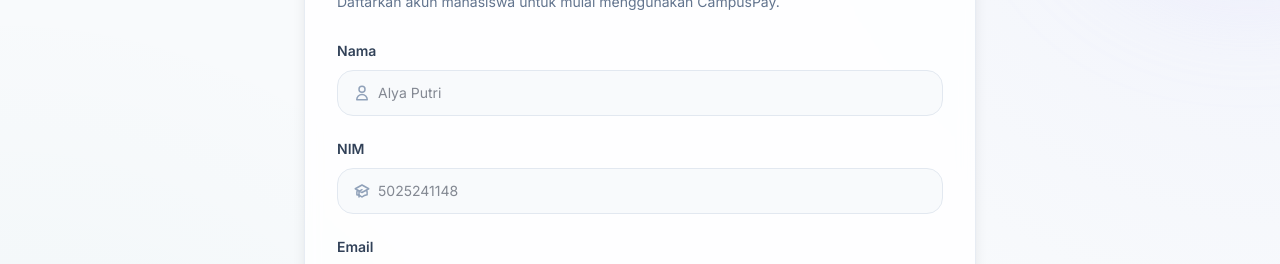
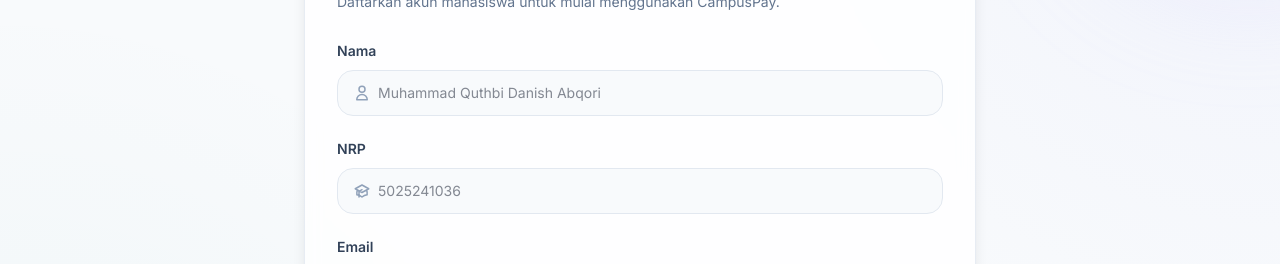
Before and after one commit to My-Bini-Gweh/mbg_frontend, a Next.js app: page /register in a window 1280 px wide. Shown: the part 220-484 px from the top of the page. Built offline with nearby package versions, Linux system fonts and the light colour scheme; no server answers.

Commit message:
test: change placeholder v2

```diff
--- a/src/components/forms/RegisterForm.tsx
+++ b/src/components/forms/RegisterForm.tsx
@@ -54,12 +54,12 @@ export function RegisterForm() {
             onChange={(event) => setName(event.target.value)}
             required
             className="w-full rounded-2xl border border-slate-200 bg-slate-50 py-3 pl-10 pr-4 text-sm outline-none transition focus:border-indigo-400 focus:bg-white focus:ring-4 focus:ring-indigo-100 hover:border-slate-300"
-            placeholder="Alya Putri"
+            placeholder="Muhammad Quthbi Danish Abqori"
           />
         </div>
       </label>
       <label className="block">
-        <span className="text-sm font-semibold text-slate-700">NIM</span>
+        <span className="text-sm font-semibold text-slate-700">NRP</span>
         <div className="relative mt-2">
           <svg className="pointer-events-none absolute left-4 top-1/2 -translate-y-1/2 size-4.5 text-slate-400" fill="none" viewBox="0 0 24 24" stroke="currentColor" strokeWidth={2}>
             <path strokeLinecap="round" strokeLinejoin="round" d="M12 14l9-5-9-5-9 5 9 5zm0 0l6.16-3.422a12.083 12.083 0 01.665 6.479A11.952 11.952 0 0012 20.055a11.952 11.952 0 00-6.824-2.998 12.078 12.078 0 01.665-6.479L12 14zm-4 6v-7.5l4-2.222" />
@@ -69,7 +69,7 @@ export function RegisterForm() {
             onChange={(event) => setNim(event.target.value)}
             required
             className="w-full rounded-2xl border border-slate-200 bg-slate-50 py-3 pl-10 pr-4 text-sm outline-none transition focus:border-indigo-400 focus:bg-white focus:ring-4 focus:ring-indigo-100 hover:border-slate-300"
-            placeholder="5025241148"
+            placeholder="5025241036"
           />
         </div>
       </label>
```
